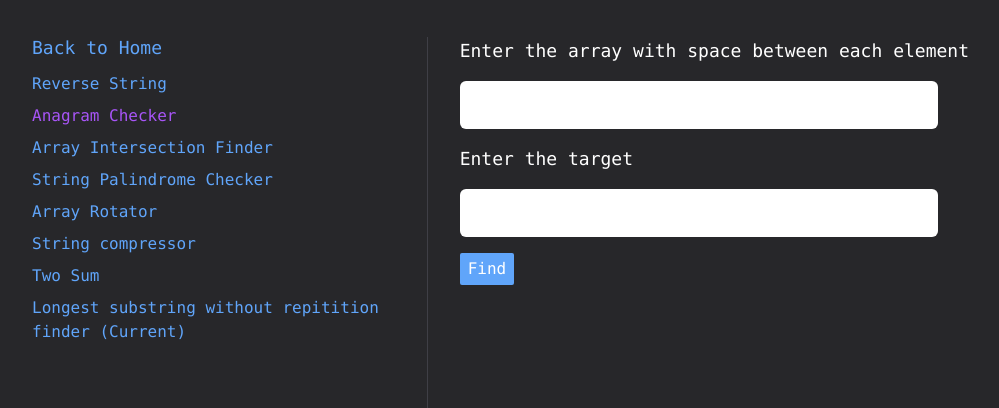
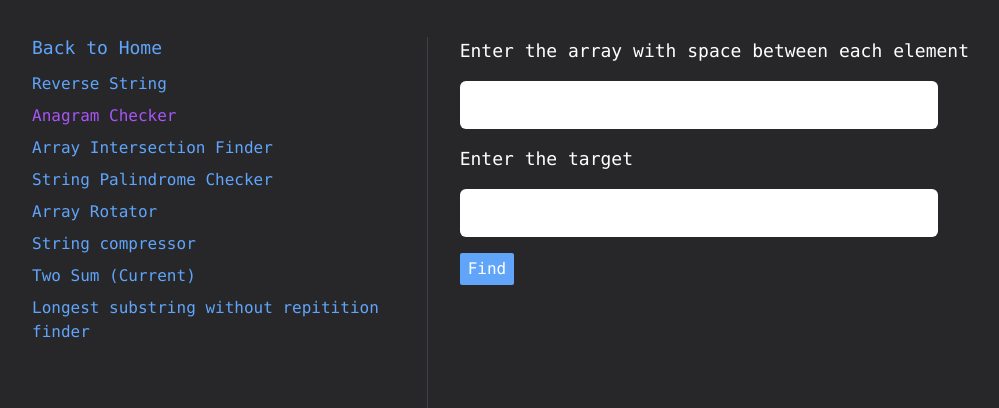
Before and after one commit to nirzon47/string-array-toolkit, a website: page pages/target-to-sum.html in a window 1280 px wide. Shown: the part 136-544 px from the top of the page, without its empty margins (0-999 px from the left). Drawn offline with Linux system fonts and the light colour scheme.

Commit message:
fixed active marker on navbar

```diff
--- a/pages/target-to-sum.html
+++ b/pages/target-to-sum.html
@@ -86,14 +86,14 @@
 							<a
 								href="./target-to-sum.html"
 								class="leading-3 text-blue-400 duration-150 cursor-pointer hover:text-blue-500 visited:text-purple-500 hover:underline underline-offset-4"
-								>Two Sum</a
+								>Two Sum (Current)</a
 							>
 						</li>
 						<li class="max-w-sm mb-2">
 							<a
 								href="./longest-substring.html"
 								class="leading-3 text-blue-400 duration-150 cursor-pointer hover:text-blue-500 visited:text-purple-500 hover:underline underline-offset-4"
-								>Longest substring without repitition finder (Current)</a
+								>Longest substring without repitition finder</a
 							>
 						</li>
 					</ul>
```
